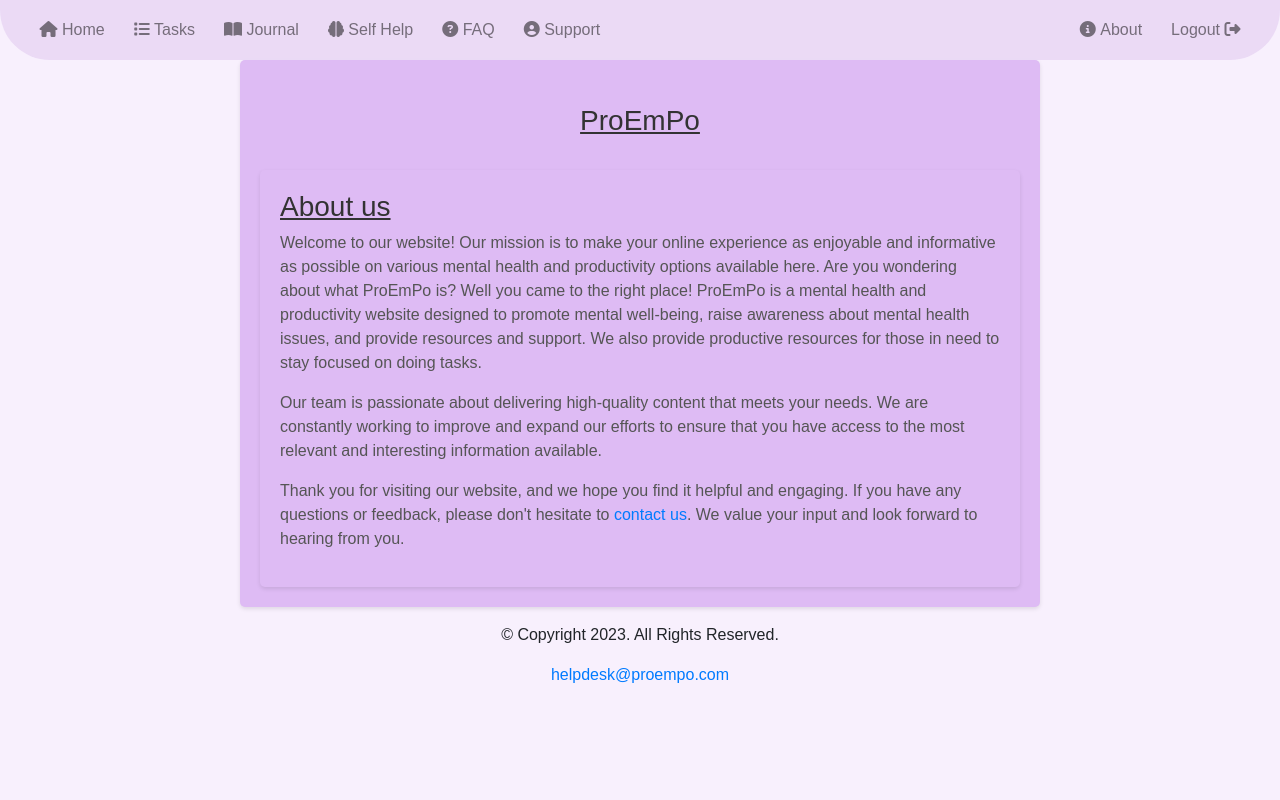
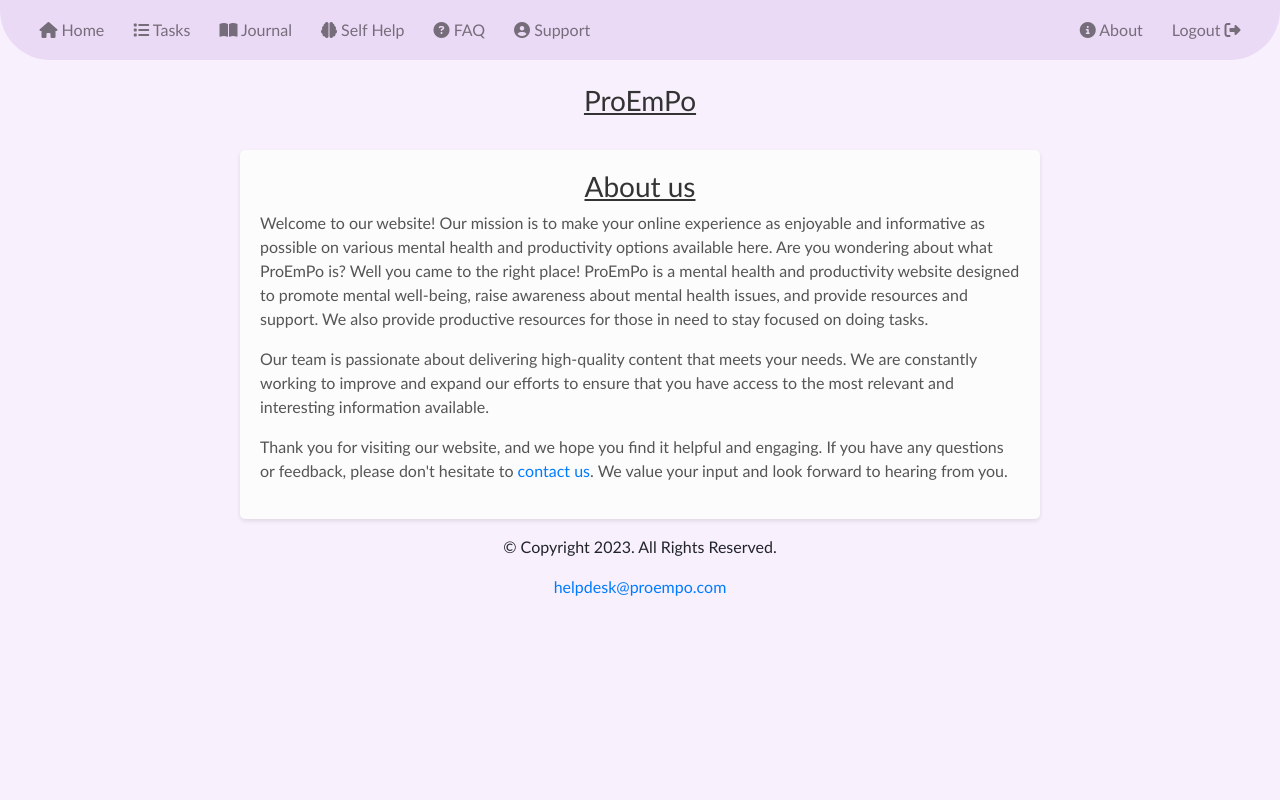
Before and after one commit to sategf/proempo-fl, a Flask app: page /About in a window 1280 px wide. Run offline with Flask 3, Linux system fonts and the light colour scheme; a user stored in the database is signed in; some libraries are stand-ins or nearby versions.

Commit message:
Made about page more readable, unified fonts, made home page look more unified

```diff
--- a/website/templates/About.html
+++ b/website/templates/About.html
@@ -13,11 +13,11 @@
         padding: 0;
     }
 
-    .container {
+    .about-container {
         max-width: 800px;
-        margin: 0 auto;
+        margin: auto;
         padding: 20px;
-        background-color: #debbf4;
+        background-color: #fcfcfc;
         border-radius: 5px;
         box-shadow: 0 2px 4px rgba(0, 0, 0, 0.1);
     }
@@ -35,8 +35,8 @@
 </style>
 </head>
 <body>
-<div class="container">
-    <h1><u>About us</u></h1>
+<div class="about-container">
+    <h1><u><center>About us</center></u></h1>
     <p>
         Welcome to our website! Our mission is to make your online experience as enjoyable and informative as possible on various mental health and productivity options available here. Are you wondering about what ProEmPo is? Well you came to the right place! ProEmPo is a mental health and productivity website designed to promote mental well-being, raise awareness about mental health issues, and provide resources and support. We also provide productive resources for those in need to stay focused on doing tasks.
     <p>
--- a/website/templates/base.html
+++ b/website/templates/base.html
@@ -168,7 +168,11 @@
         display: flex;
         flex-direction: column;
         min-height: 100vh;
+        font-family: Arial, sans-serif;
+        font-family: "Trebuchet MS", "Lucida Sans Unicode", "Lucida Grande",
+          "Lucida Sans", Arial, sans-serif;
       }
+
       .navbar {
         background-color: #e8d6f4d3;
         padding: 0;
--- a/website/templates/tasks.html
+++ b/website/templates/tasks.html
@@ -4,6 +4,7 @@
   .list-group-flush .list-group-item {
     margin-top: 10px;
     border-radius: 10px;
+    background-color: #fcfcfc;
   }
   #addTaskButton {
     margin-left: 10px !important;
@@ -15,7 +16,7 @@
 
 <br />
 <h1 align="center"><u>Tasks</u></h1>
-<br>
+<br />
 <form method="POST" class="d-flex">
   <div class="flex-grow-1">
     <textarea name="task" id="task" class="form-control" autofocus></textarea>
```
Also changed, not shown: website/templates/home.html (+24 -10 lines).
